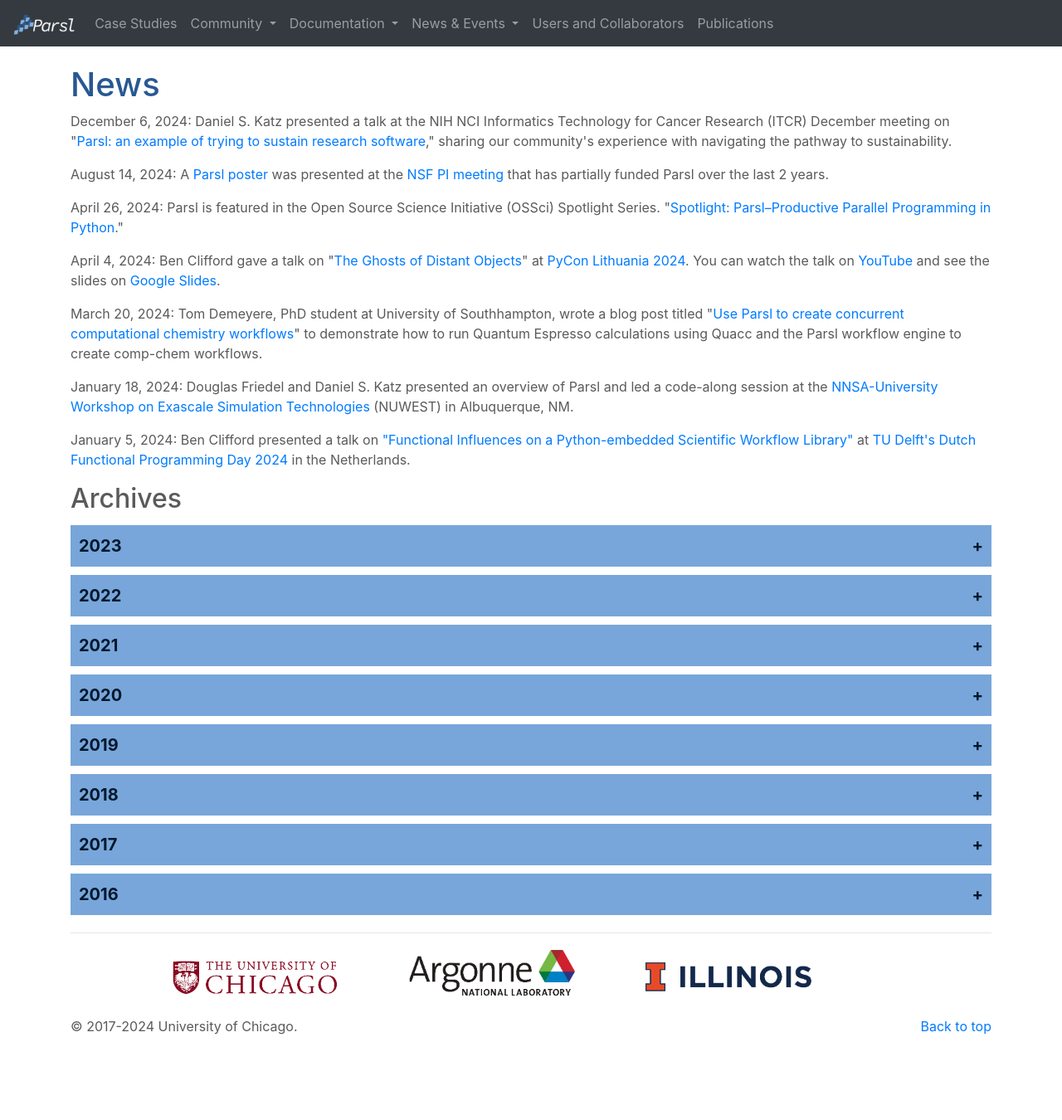
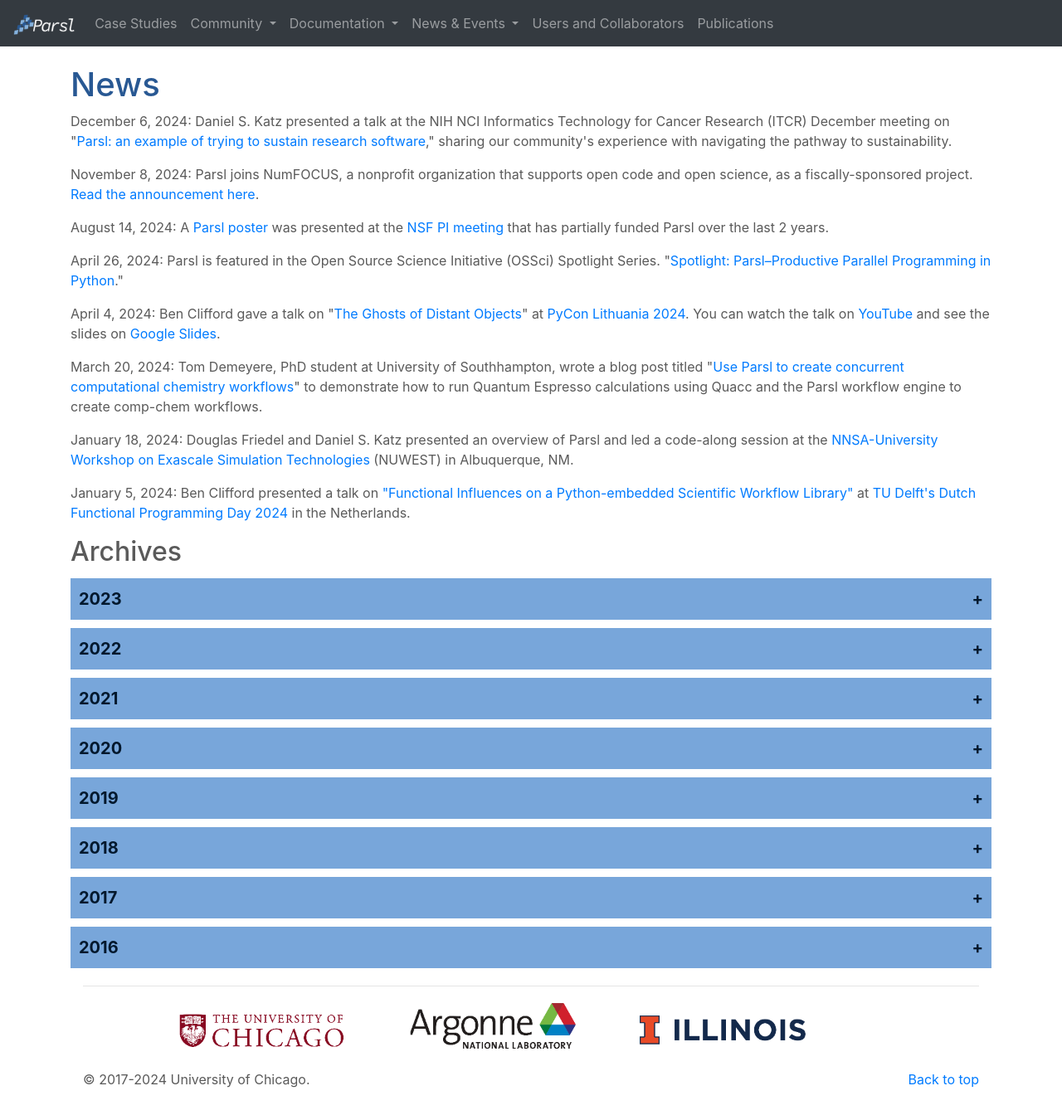
Before and after one commit to Parsl/parsl.github.io, a Jekyll site: the page built from news.html, in a window 1280 px wide and 1377 px high. Shown: the top 1350 px of the window at 83% size. Built offline with Jekyll 4.4.1, drawn with Linux system fonts in a browser that asks for light colours.

Commit message:
Update news.html

```diff
--- a/news.html
+++ b/news.html
@@ -19,7 +19,13 @@
 
 <div class="news-info">
         <p><span class="name">December 6, 2024:</span>
-        Daniel S. Katz presented a talk at the NIH NCI Informatics Technology for Cancer Research (ITCR) December meeting on "<a href="https://zenodo.org/records/14285239" target="_blank">Parsl: an example of trying to sustain research software</a>," sharing our community's experience with navigating the pathway to sustainability.
+        Daniel S. Katz presented a talk at the NIH NCI Informatics Technology for Cancer Research (ITCR) December meeting on "<a href="https://zenodo.org/records/14285239" target="_blank">Parsl: an example of trying to sustain research software</a>," sharing our community's experience with navigating the pathway to sustainability.</p>
+</div>
+
+<div class="news-info">
+        <p><span class="name">November 8, 2024:</span>
+        Parsl joins NumFOCUS, a nonprofit organization that supports open code and open science, as a fiscally-sponsored project. <a href="https://numfocus.medium.com/parsl-joins-numfocus-as-a-sponsored-project-862dc767a235" target="_blank">Read the announcement here</a>.</p>
+</div>
 
 <div class="news-info">
         <p><span class="name">August 14, 2024:</span>
```
